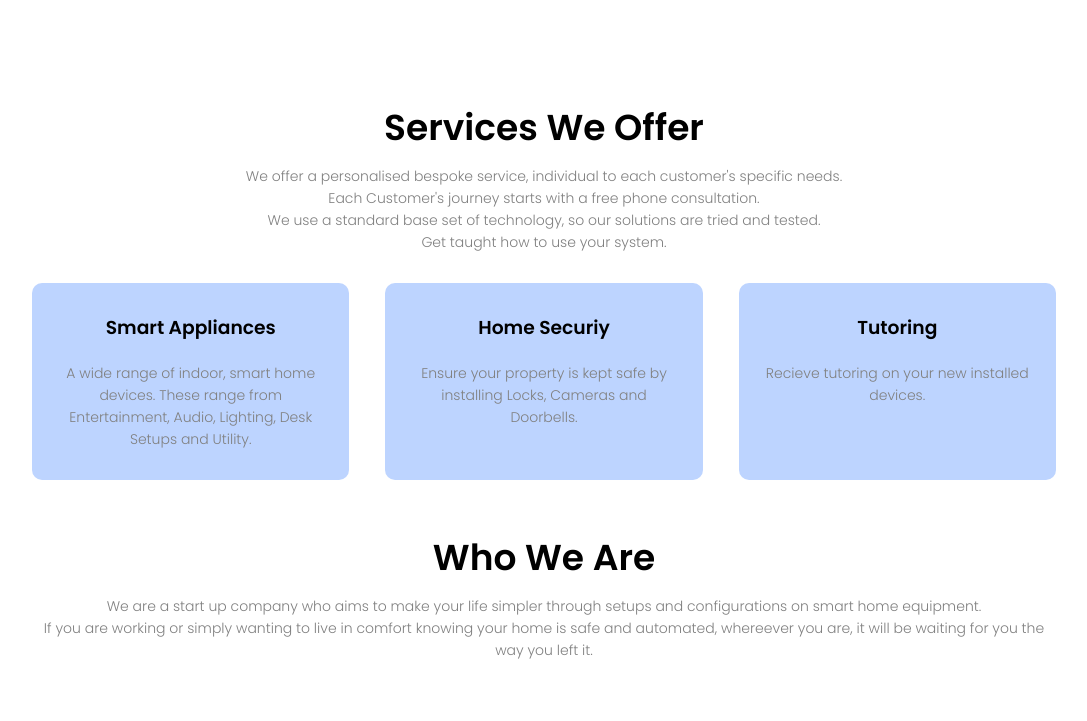
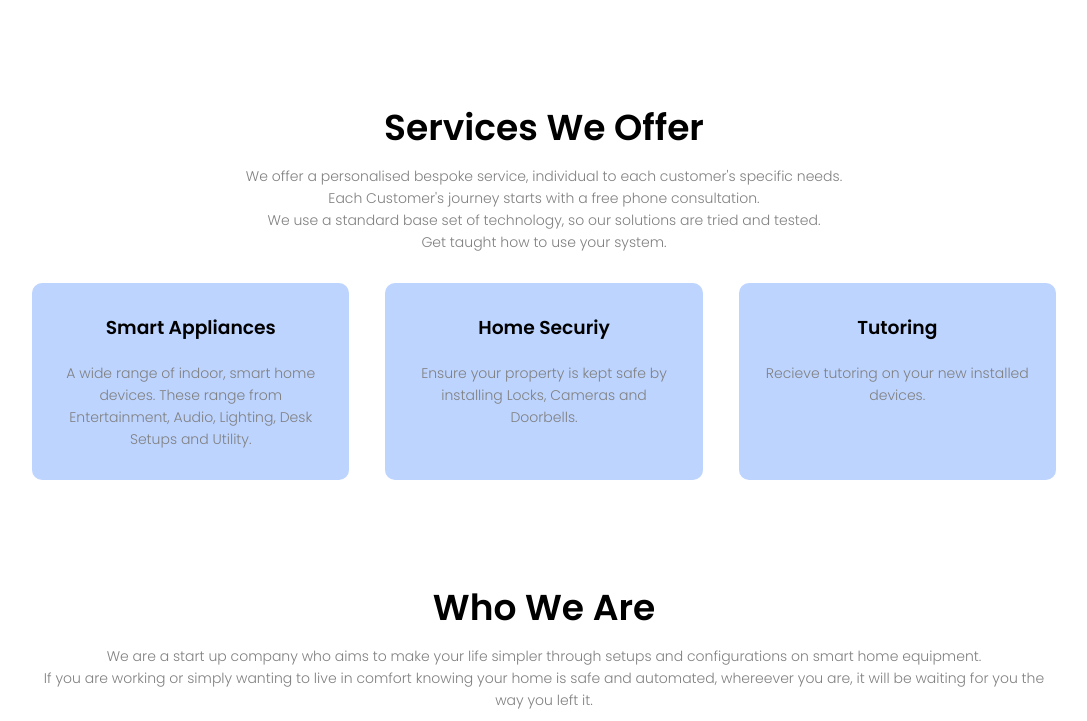
Before and after one commit to RyboNashy02/Insta-Tek.io, a Jekyll site: the page built from index.html, in a window 1280 px wide. Shown: the part 900-1621 px from the top of the page, without its empty margins (96-1183 px from the left). Built offline with Jekyll 4.4.1, drawn with Linux system fonts in a browser that asks for light colours; before the commit the page ends 1571 px from its top, so only the background shows below that.

Commit message:
Update main.css

```diff
--- a/css/main.css
+++ b/css/main.css
@@ -201,4 +201,4 @@ h3{
     width: 80%;
     margin: auto;
     text-align: center;
-    padding-top: 50px;
+    padding-top: 100px;
```
